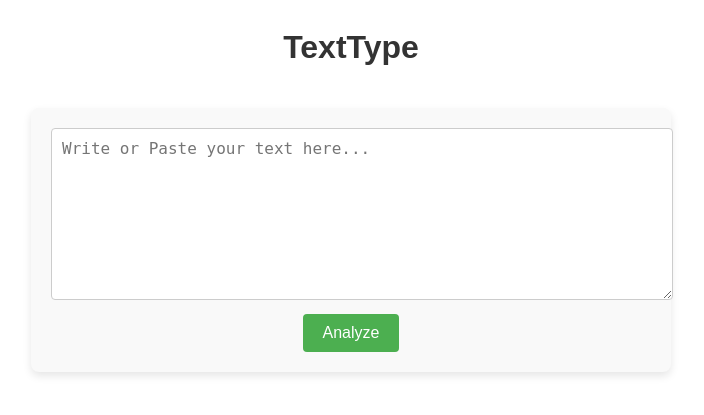
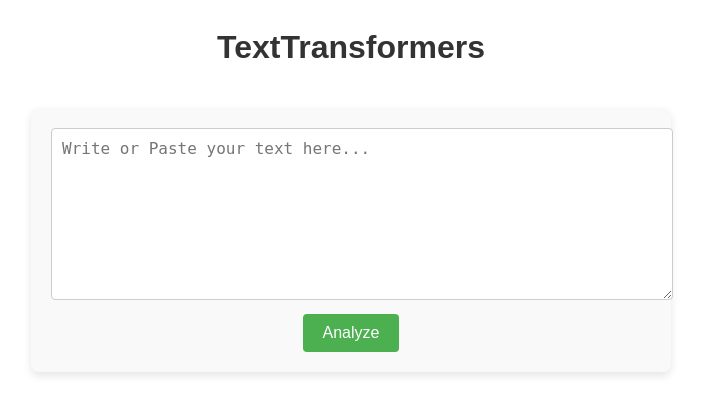
Before and after one commit to issamsensi/TextTransformers, a Flask app: page /analyze in a window 1280 px wide. Shown: the top 415 px of the page, without its empty margins (289-993 px from the left). Run offline with Flask 3, Linux system fonts and the light colour scheme.

Commit message:
like a final upload

```diff
--- a/templates/layout.html
+++ b/templates/layout.html
@@ -11,7 +11,7 @@
     </head>
     <body>
         <header>
-            <a href="/"><h1>TextType</h1></a>
+            <a href="/"><h1>TextTransformers</h1></a>
         </header>
         {% block content %}
 
```
Also changed, not shown: README.md, static/images/analysetext.png (added), static/images/generatetext.png (added), static/images/texttrans.png (added).
